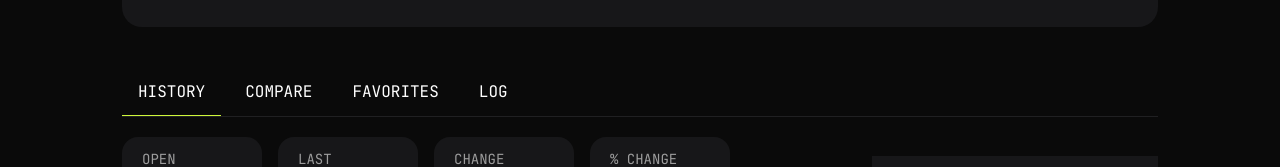
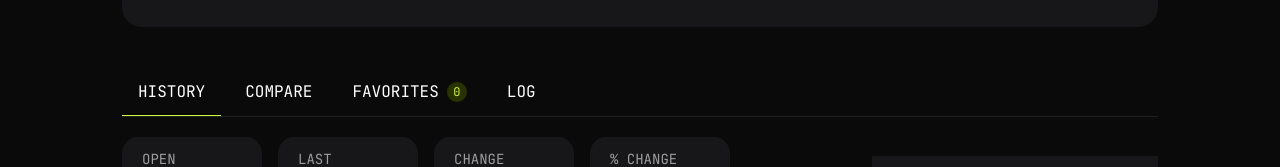
Before and after one commit to mjh007211/foreign-exchange-checker-app, a React (Vite) app: page / in a window 1280 px wide. Shown: the part 422-589 px from the top of the page. Built offline with nearby package versions, Linux system fonts and the light colour scheme; no server answers.

Commit message:
fix favorited currencies logic

```diff
--- a/src/App.tsx
+++ b/src/App.tsx
@@ -29,6 +29,7 @@ export type BaseCurrencyData = {
 export type FavoritedCurrencies = {
   favoritedSend: string;
   favoritedReceive: string;
+  favoritedRate: number;
 };
 
 const navigateText = ["HISTORY", "COMPARE", "FAVORITES", "LOG"];
@@ -121,7 +122,7 @@ function App() {
                   onClick={() => handleActiveNav(text)}
                   key={text}
                 >
-                  <NavBar navText={text} />
+                  <NavBar favoritedLan={favorited.length} navText={text} />
                 </li>
               ))}
             </ul>
--- a/src/components/CheckRateComponent.tsx
+++ b/src/components/CheckRateComponent.tsx
@@ -63,6 +63,7 @@ export default function CheckRateComponent({
           <FavoritedButton
             selectedCurrencies={selectedCurrencies}
             setFavorited={setFavorited}
+            rate={rate}
           />
           <LogButton />
         </div>
--- a/src/components/FavoritedButton.tsx
+++ b/src/components/FavoritedButton.tsx
@@ -3,10 +3,15 @@ import { Button } from "../ui/button";
 
 type Props = {
   selectedCurrencies: CurrenciesData;
+  rate: number;
   setFavorited: React.Dispatch<React.SetStateAction<FavoritedCurrencies[]>>;
 };
 
-export function FavoritedButton({ selectedCurrencies, setFavorited }: Props) {
+export function FavoritedButton({
+  selectedCurrencies,
+  rate,
+  setFavorited,
+}: Props) {
   const handleAddFavorited = () => {
     setFavorited((prev) => {
       const alreadyExists = prev.some(
@@ -24,6 +29,7 @@ export function FavoritedButton({ selectedCurrencies, setFavorited }: Props) {
         {
           favoritedSend: selectedCurrencies.sendCurrency,
           favoritedReceive: selectedCurrencies.receiveCurrency,
+          favoritedRate: rate,
         },
       ];
     });
--- a/src/components/FavoritesComponent.tsx
+++ b/src/components/FavoritesComponent.tsx
@@ -1,9 +1,8 @@
-import type { BaseCurrencyData, FavoritedCurrencies } from "@/App";
+import type { FavoritedCurrencies } from "@/App";
 import FavoritesList from "./FavoritesList";
 
 type Props = {
   favorited: FavoritedCurrencies[];
-  baseCurrency: BaseCurrencyData[];
 };
 
 export default function FavoritesComponent({ favorited }: Props) {
@@ -14,7 +13,7 @@ export default function FavoritesComponent({ favorited }: Props) {
           <h3 className="text-[16px]">PINNED PAIRS</h3>
         </div>
         <div>
-          <span className="text-neutral-100">10 FAVORITES</span>
+          <span className="text-neutral-100">{favorited.length} FAVORITES</span>
         </div>
       </div>
       <div className="flex flex-col gap-3 mt-5">
@@ -26,6 +25,7 @@ export default function FavoritesComponent({ favorited }: Props) {
               <FavoritesList
                 send={f.favoritedSend}
                 receive={f.favoritedReceive}
+                rate={f.favoritedRate}
               />
             </li>
           ))
--- a/src/components/FavoritesList.tsx
+++ b/src/components/FavoritesList.tsx
@@ -1,9 +1,10 @@
 type Props = {
   send: string;
   receive: string;
+  rate: number;
 };
 
-export default function FavoritesList({ send, receive }: Props) {
+export default function FavoritesList({ send, receive, rate }: Props) {
   return (
     <div className="flex justify-between  bg-neutral-600 rounded-10 py-3 px-3.5">
       <div className="flex items-center gap-2">
@@ -24,7 +25,7 @@ export default function FavoritesList({ send, receive }: Props) {
       </div>
       <div className="flex items-center gap-5">
         <div className="flex flex-col gap-1.5">
-          <span className="text-[16px]">0</span>
+          <span className="text-[16px]">{rate}</span>
           <span className="text-[10px] text-green-500">+0.16%</span>
         </div>
         <div>
@@ -41,11 +42,11 @@ export default function FavoritesList({ send, receive }: Props) {
             />
             <path
               d="M8 0.5H24C28.1421 0.5 31.5 3.85786 31.5 8V24C31.5 28.1421 28.1421 31.5 24 31.5H8C3.85786 31.5 0.5 28.1421 0.5 24V8C0.5 3.85786 3.85786 0.5 8 0.5Z"
-              stroke="#2E2E2E"
+              stroke="#CEF739"
             />
             <path
-              d="M21.6372 14.0202C22.2465 14.1139 22.4809 14.8639 22.0356 15.3093L19.5747 17.7233L20.1606 21.1218C20.2544 21.7311 19.5981 22.1999 19.059 21.9186L16.0122 20.3014L12.9419 21.9186C12.4028 22.1999 11.7465 21.7311 11.8403 21.1218L12.4262 17.7233L9.96529 15.3093C9.51998 14.8639 9.75436 14.1139 10.3637 14.0202L13.809 13.528L15.3325 10.4108C15.6137 9.84831 16.4106 9.87175 16.6684 10.4108L18.2153 13.528L21.6372 14.0202ZM18.3559 17.3249L20.7231 15.028L17.4653 14.5593L16.0122 11.6061L14.5356 14.5593L11.2778 15.028L13.645 17.3249L13.0825 20.5593L16.0122 19.0358L18.9184 20.5593L18.3559 17.3249Z"
-              fill="white"
+              d="M15.3325 10.4108C15.6137 9.84831 16.4106 9.87175 16.6684 10.4108L18.2153 13.528L21.6372 14.0202C22.2465 14.1139 22.4809 14.8639 22.0356 15.3093L19.5747 17.7233L20.1606 21.1218C20.2544 21.7311 19.5981 22.1999 19.059 21.9186L16.0122 20.3014L12.9419 21.9186C12.4028 22.1999 11.7465 21.7311 11.8403 21.1218L12.4262 17.7233L9.96529 15.3093C9.51998 14.8639 9.75436 14.1139 10.3637 14.0202L13.809 13.528L15.3325 10.4108Z"
+              fill="#CEF739"
             />
           </svg>
         </div>
--- a/src/components/NavBar.tsx
+++ b/src/components/NavBar.tsx
@@ -9,8 +9,21 @@
 
 type Props = {
   navText: string;
+  favoritedLan: number;
 };
 
-export default function NavBar({ navText }: Props) {
-  return <div className="text-[16px] px-4 py-[10.5px]">{navText}</div>;
+export default function NavBar({ navText, favoritedLan }: Props) {
+  return (
+    <div className="flex items-center gap-2 px-4 py-[10.5px]">
+      <h2 className="text-[16px]">{navText}</h2>
+
+      {navText === "FAVORITES" ? (
+        <span className="flex justify-center items-center rounded-full bg-lime-800 text-lime-500 w-5 h-5">
+          {favoritedLan}
+        </span>
+      ) : (
+        ""
+      )}
+    </div>
+  );
 }
--- a/src/components/RenderNav.tsx
+++ b/src/components/RenderNav.tsx
@@ -39,9 +39,7 @@ export default function RenderNav({
         />
       );
     case "FAVORITES":
-      return (
-        <FavoritesComponent favorited={favorited} baseCurrency={baseCurrency} />
-      );
+      return <FavoritesComponent favorited={favorited} />;
     case "LOG":
       return <LogComponent />;
   }
```
